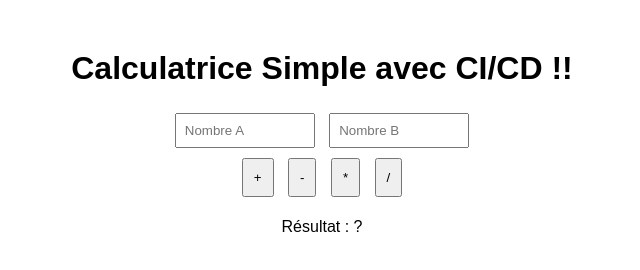
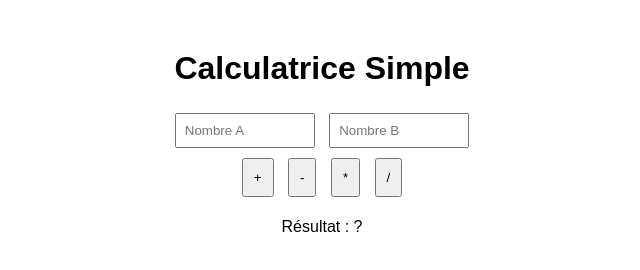
Before and after one commit to mahedes/mds-b3dev-2526-calculator-ci, a website: page index.html in a window 1280 px wide. Shown: the whole page, without its empty margins (318-958 px from the left). Drawn offline with Linux system fonts and the light colour scheme.

Commit message:
edit index.html

```diff
--- a/index.html
+++ b/index.html
@@ -6,7 +6,7 @@
   <link rel="stylesheet" href="style.css" />
 </head>
 <body>
-  <h1>Calculatrice Simple avec CI/CD !!</h1>
+  <h1>Calculatrice Simple</h1>
 
   <input type="number" id="a" placeholder="Nombre A" />
   <input type="number" id="b" placeholder="Nombre B" />
```
